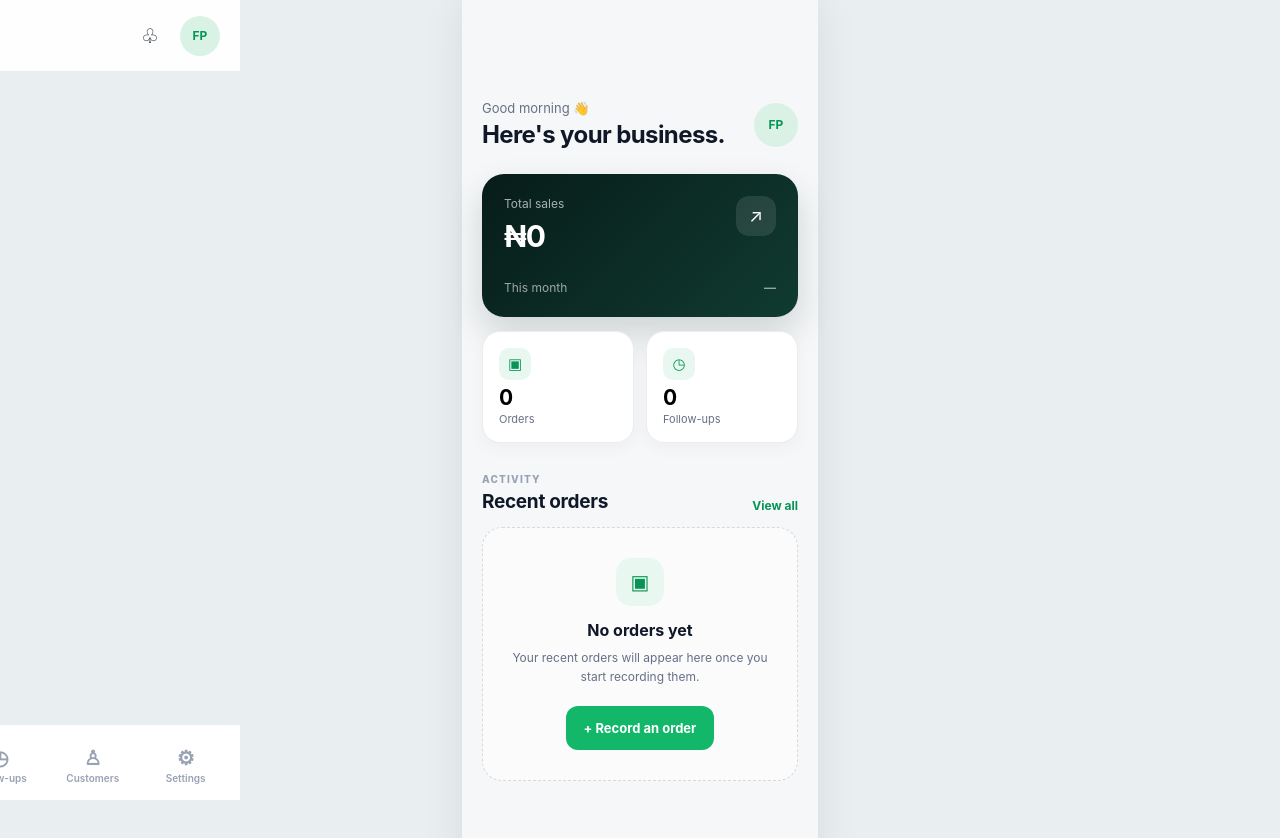
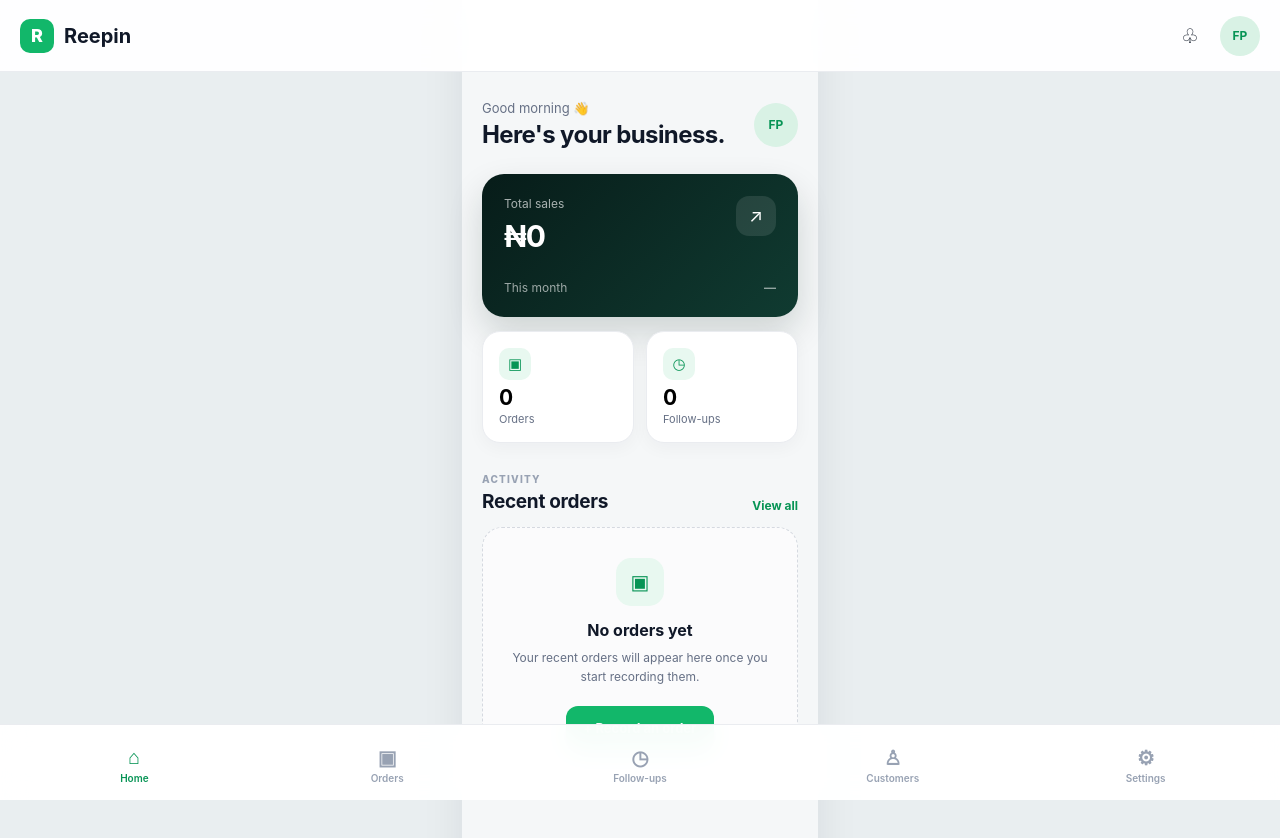
Before and after one commit to franqphoenix-oss/Reepin-app, a React (Vite) app: page /dashboard in a window 1280 px wide. Shown: the top 838 px of the page. Built offline with nearby package versions, Linux system fonts and the light colour scheme.

Commit message:
Modified CustomerDetails and Dashboard

```diff
--- a/src/components/components-css/AppShell.css
+++ b/src/components/components-css/AppShell.css
@@ -36,15 +36,6 @@
     background: var(--background);
     box-shadow: 0 0 40px rgba(16, 24, 40, 0.08);
   }
-
-  .top-bar,
-  .bottom-nav {
-    left: 50%;
-    right: auto;
-    width: 100%;
-    max-width: 480px;
-    transform: translateX(-50%);
-  }
 }
 
 @media (max-width: 359px) {
--- a/src/pages/Customers.jsx
+++ b/src/pages/Customers.jsx
@@ -167,7 +167,14 @@ function Customers() {
 
           <div className="customers-list">
             {customers.map((customer) => (
-              <article className="customer-card" key={customer.id}>
+              <button
+                className="customer-card"
+                key={customer.id}
+                onClick={() =>
+                  navigate(`/customers/${encodeURIComponent(customer.id)}`)
+                }
+                type="button"
+              >
                 <div className="customer-card-main">
                   <div className="customer-avatar">
                     {customer.name.charAt(0).toUpperCase()}
@@ -199,16 +206,9 @@ function Customers() {
                 <div className="customer-card-footer">
                   <span>Last order: {formatDate(customer.lastOrderDate)}</span>
 
-                  <button
-                    type="button"
-                    onClick={() =>
-                      navigate(`/customers/${encodeURIComponent(customer.id)}`)
-                    }
-                  >
-                    View customer →
-                  </button>
+                  <p className="customer-card-footer-btn">View customer →</p>
                 </div>
-              </article>
+              </button>
             ))}
           </div>
         </section>
--- a/src/pages/Dashboard.jsx
+++ b/src/pages/Dashboard.jsx
@@ -114,6 +114,11 @@ function Dashboard() {
   );
 
   // Compare this month's sales with the previous month.
+  const monthSalesChange =
+    previousMonthSales > 0
+      ? ((totalSales - previousMonthSales) / previousMonthSales) * 100
+      : 0;
+
   const monthSalesChangeLabel =
     previousMonthSales === 0
       ? totalSales > 0
--- a/src/pages/pages-css/Customers.css
+++ b/src/pages/pages-css/Customers.css
@@ -209,7 +209,8 @@
   white-space: nowrap;
 }
 
-.customer-card-footer button {
+
+.customer-card-footer-btn {
   flex-shrink: 0;
   padding: 5px 0;
   border: none;
```
